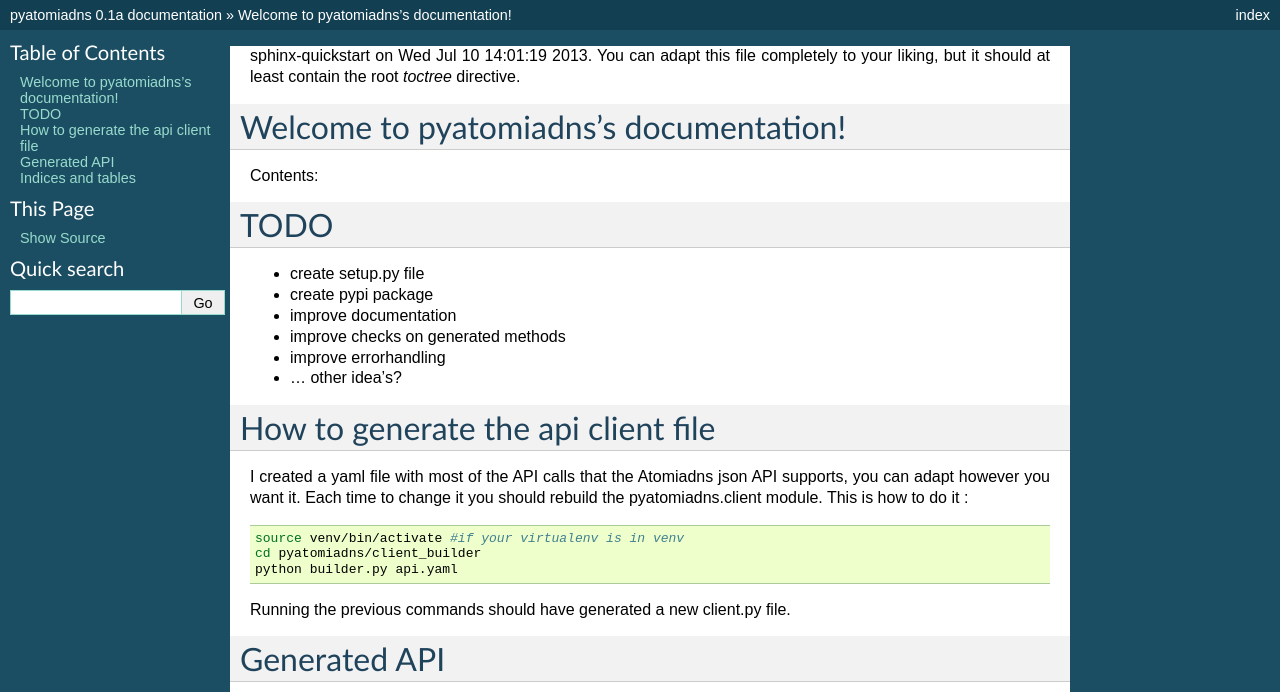
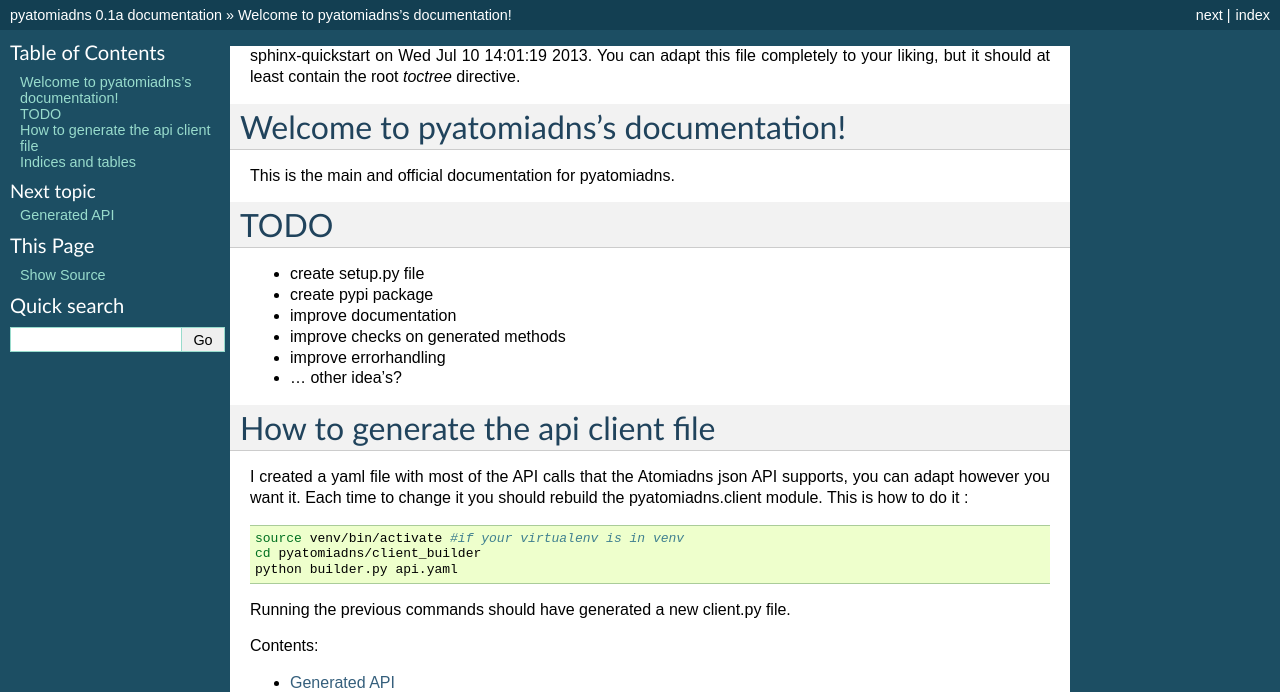
Before and after one commit to sejo/pyatomiadns, a Sphinx documentation site: the page built from docs/index.rst, in a window 1280 px wide. Shown: the top 692 px of the page. Built offline with Sphinx 7.4.7, drawn with Linux system fonts in a browser that asks for light colours; grey boxes are pictures that could not be loaded.

Commit message:
improves the documentation generation
Signed-off-by: Jochen Maes <jochen@sejo-it.be>

```diff
--- a/docs/index.rst
+++ b/docs/index.rst
@@ -6,10 +6,7 @@
 Welcome to pyatomiadns's documentation!
 =======================================
 
-Contents:
-
-.. toctree::
-    :maxdepth: 2
+This is the main and official documentation for pyatomiadns.
 
 TODO
 ====
```
Also changed, not shown: other parts of docs/index.rst (+4 -5 lines), docs/pyatomiadns/client.rst (added, +7 -0 lines), 2 other files.
